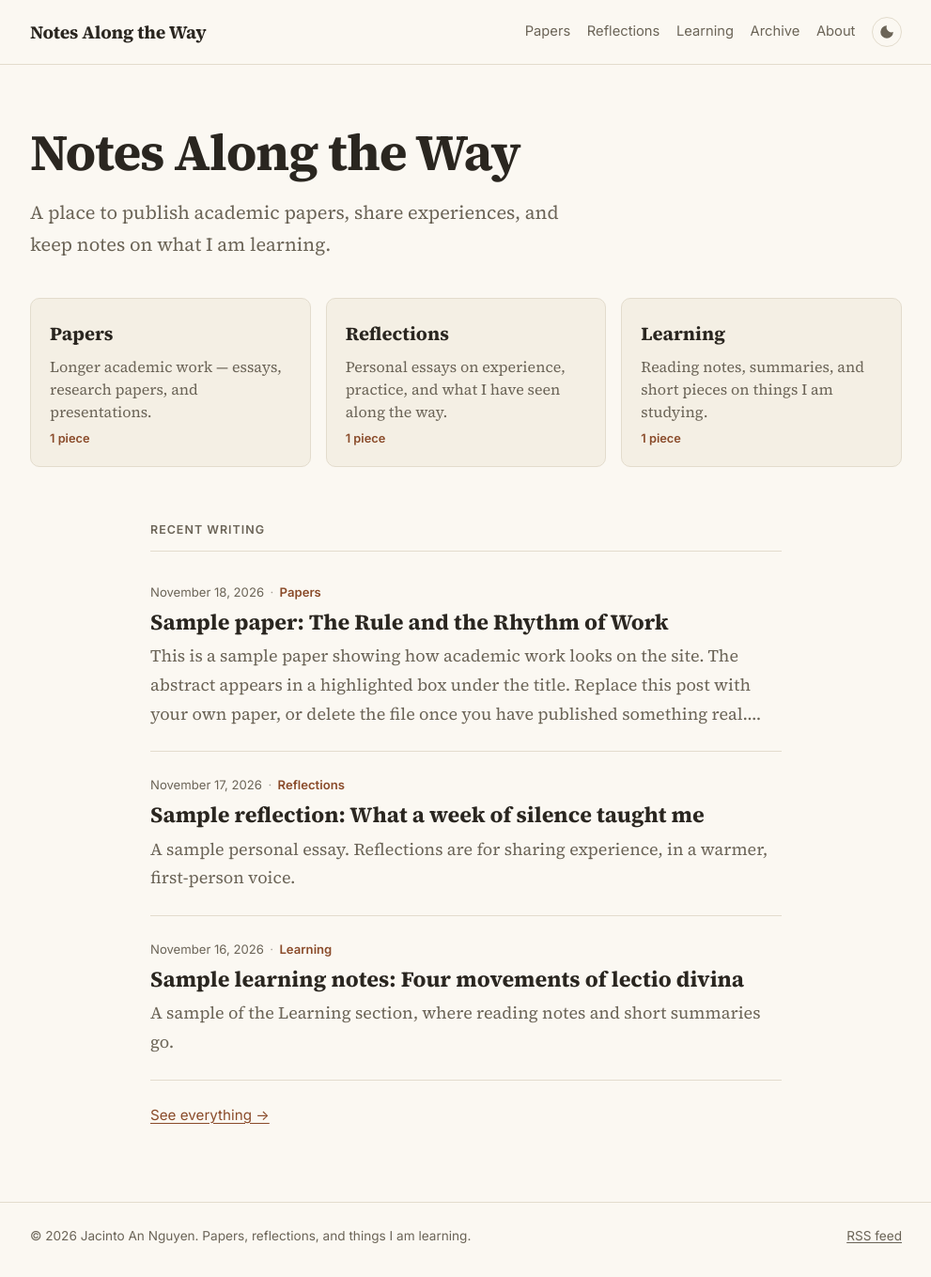
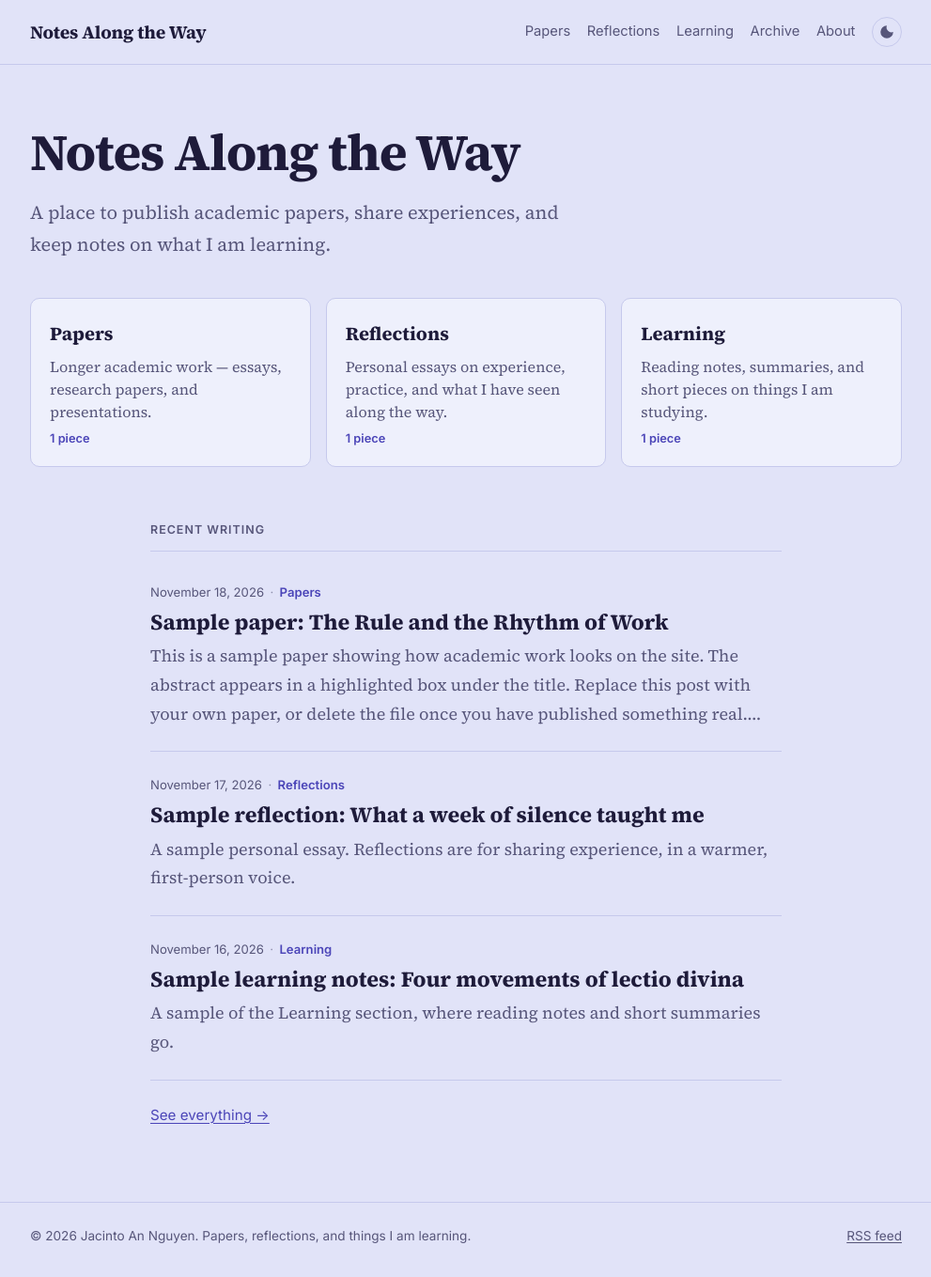
Before and after one commit to nsrpstaff-wq/Jacinto-An-Nguyen, a Jekyll site: the page built from index.html, in a window 1280 px wide. Shown: the whole page at 94% size, without its empty margins (144-1135 px from the left). Built offline with Jekyll 4.4.1, drawn with Linux system fonts in a browser that asks for light colours.

Commit message:
Change color palette to purple-blue
Co-Authored-By: Claude Opus 5.5 <noreply@anthropic.com>

```diff
--- a/assets/css/style.css
+++ b/assets/css/style.css
@@ -2,14 +2,14 @@
 ---
 /* ---------- Theme tokens ---------- */
 :root {
-  --bg: #fbf8f2;
-  --surface: #f4efe4;
-  --text: #2a2620;
-  --muted: #6b6457;
-  --line: #e3dccd;
-  --accent: #8a4b2a;
-  --accent-soft: #f1e3d6;
-  --code-bg: #f0ebe0;
+  --bg: #e1e3f8;
+  --surface: #eef0fc;
+  --text: #1e1b3a;
+  --muted: #57567a;
+  --line: #c6c9ec;
+  --accent: #4b45b8;
+  --accent-soft: #d3d0f5;
+  --code-bg: #d6d9f3;
   --serif: "Source Serif 4", Georgia, "Times New Roman", serif;
   --sans: Inter, system-ui, -apple-system, "Segoe UI", sans-serif;
   --measure: 42rem;
@@ -17,26 +17,26 @@
 }
 @media (prefers-color-scheme: dark) {
   :root:not([data-theme="light"]) {
-    --bg: #1a1815;
-    --surface: #23201b;
-    --text: #e9e3d7;
-    --muted: #a39b8c;
-    --line: #36312a;
-    --accent: #e0a47c;
-    --accent-soft: #3a2b21;
-    --code-bg: #26221d;
+    --bg: #16162e;
+    --surface: #1f1f3d;
+    --text: #e6e6f7;
+    --muted: #a2a3c8;
+    --line: #33335a;
+    --accent: #a9a4ff;
+    --accent-soft: #2c2a5c;
+    --code-bg: #232246;
     color-scheme: dark;
   }
 }
 :root[data-theme="dark"] {
-  --bg: #1a1815;
-  --surface: #23201b;
-  --text: #e9e3d7;
-  --muted: #a39b8c;
-  --line: #36312a;
-  --accent: #e0a47c;
-  --accent-soft: #3a2b21;
-  --code-bg: #26221d;
+  --bg: #16162e;
+  --surface: #1f1f3d;
+  --text: #e6e6f7;
+  --muted: #a2a3c8;
+  --line: #33335a;
+  --accent: #a9a4ff;
+  --accent-soft: #2c2a5c;
+  --code-bg: #232246;
   color-scheme: dark;
 }
 
```
